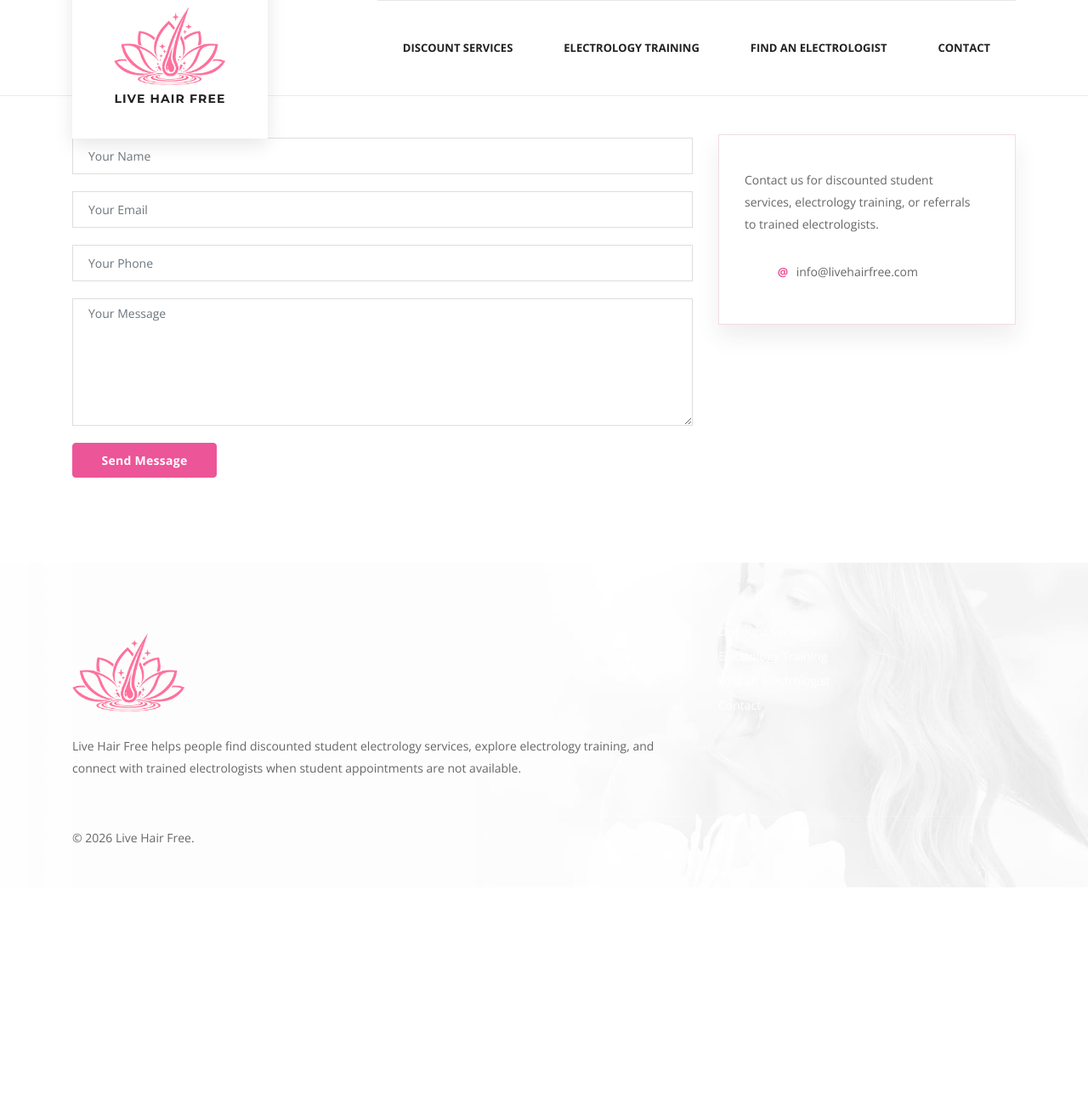
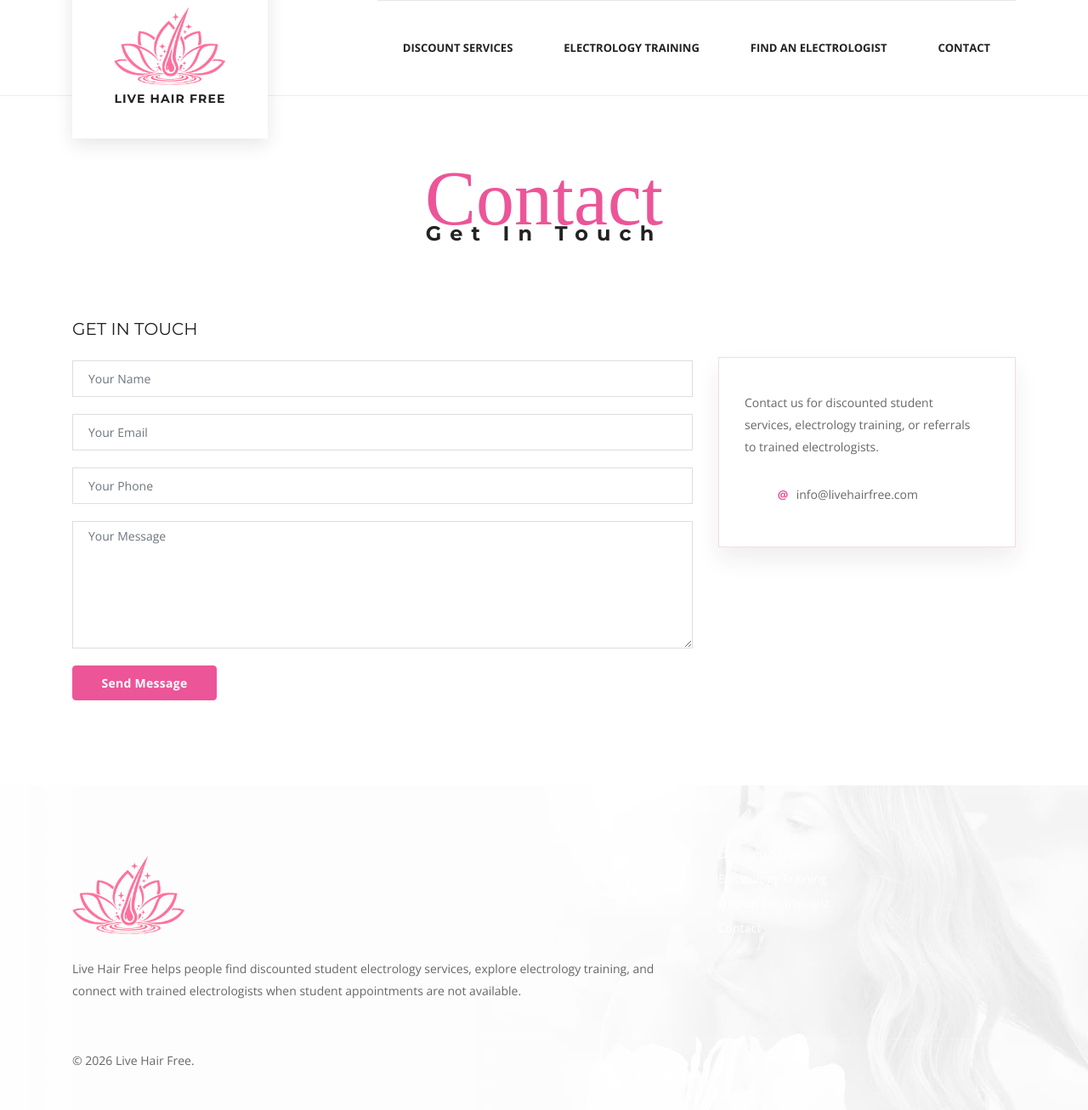
Before and after one commit to peternickol/livehairfree.com, a Jekyll site: the page built from contact.md, in a window 1280 px wide. Shown: the whole page at 85% size. Built offline with Jekyll 4.4.1, drawn with Linux system fonts in a browser that asks for light colours; some web fonts are replaced; before the commit the page ends 1044 px from its top, so only the background shows below that.

Commit message:
contact page title

```diff
--- a/contact.md
+++ b/contact.md
@@ -8,4 +8,8 @@ seo_description: Reach out to Live Hair Free for electrology service requests, t
 seo_image: /img/live-hair-free-logo.png
 ---
 
+<div class="secotionTitle">
+  <h2><span>Contact</span>Get In Touch</h2>
+</div>
+
 {% include theme-contact.html %}
```
